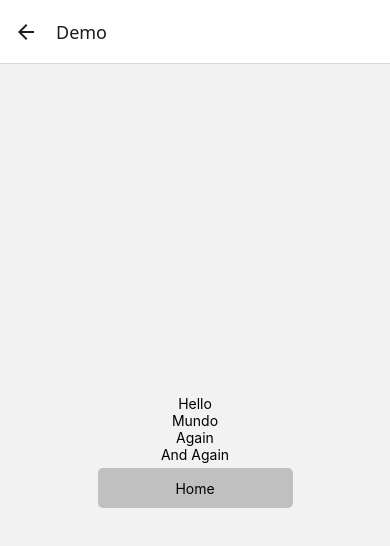
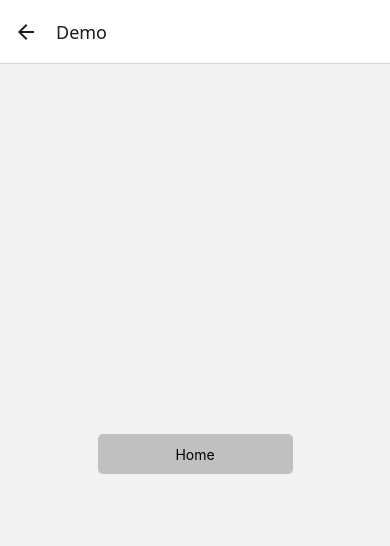
Before and after one commit to timmyjose-experiments/epqa-demo, a React Native app: screen /Demo in a window 390 px wide. Shown: the top 546 px of the page. Built offline with nearby package versions, Linux system fonts and the light colour scheme.

Commit message:
chore: cleanup textS

```diff
--- a/src/screens/Demo.tsx
+++ b/src/screens/Demo.tsx
@@ -9,10 +9,6 @@ const Demo = () => {
 
   return (
     <SafeAreaView style={styles.container}>
-      <Text>Hello</Text>
-      <Text>Mundo</Text>
-      <Text>Again</Text>
-      <Text>And Again</Text>
       <Pressable
         style={styles.button}
         onPress={() => navigation.navigate('Home')}>
```
